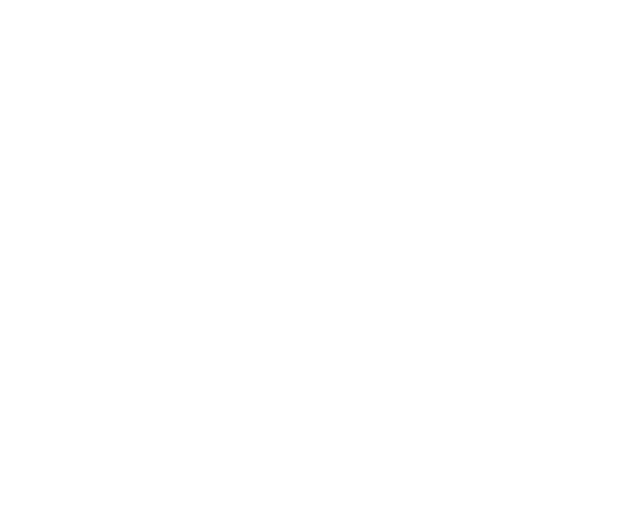
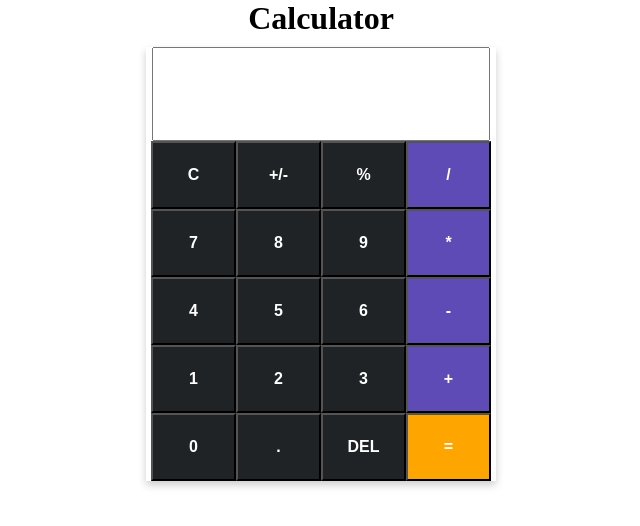
Before and after one commit to tanianasrin1/my-third-repo, a plain HTML site: page index.html in a window 1280 px wide. Shown: the whole page, without its empty margins (319-959 px from the left). Drawn offline with Linux system fonts and the light colour scheme.

Commit message:
added body

```diff
--- a/index.html
+++ b/index.html
@@ -5,8 +5,52 @@
     <meta http-equiv="X-UA-Compatible" content="IE=edge">
     <meta name="viewport" content="width=device-width, initial-scale=1.0">
     <title>Practice</title>
+    <link rel="stylesheet" href="style.css">
 </head>
 <body>
 
+
+   <h1>Calculator</h1>
+   <div class="card">
+   	<div class="cal-head">
+   		<input type="text" name="text" id="result" maxlength="20">
+   	</div>
+   	<div class="cal-body">
+   		<div>
+   			<input type="button" name="" class="btn"  value="C">
+   			<input type="button" name="" class="btn"  value="+/-">
+   			<input type="button" name="" class="btn"  value="%">
+   			<input type="button" name="" class="btn btn-style"  value="/">
+   		</div>
+   		<div>
+   			<input type="button" name="" class="btn"  value="7">
+   			<input type="button" name="" class="btn"  value="8">
+   			<input type="button" name="" class="btn"  value="9">
+   			<input type="button" name="" class="btn btn-style"  value="*">
+   		</div>
+   		<div>
+   			<input type="button" name="" class="btn"  value="4">
+   			<input type="button" name="" class="btn"  value="5">
+   			<input type="button" name="" class="btn"  value="6">
+   			<input type="button" name="" class="btn btn-style"  value="-">
+   		</div>
+   		<div>
+   			<input type="button" name="" class="btn"  value="1">
+   			<input type="button" name="" class="btn"  value="2">
+   			<input type="button" name="" class="btn"  value="3">
+   			<input type="button" name="" class="btn btn-style"  value="+">
+   		</div>
+   		<div>
+   			<input type="button" name="" class="btn"  value="0">
+   			<input type="button" name="" class="btn"  value=".">
+   			<input type="button" name="" class="btn"  value="DEL">
+   			<input type="button" name="" class="btn btn-style1"  value="=">
+   		</div>
+
+
+   	</div>
+
+   </div>
+
 </body>
 </html>
--- a/style.css
+++ b/style.css
@@ -0,0 +1,46 @@
+*{
+	margin: 0px;
+	padding: 0px;
+}
+h1{
+	text-align: center;
+}
+.card{
+	margin: 0 auto;
+	max-width: 350px;
+	text-align: center;
+	margin-top: 10px;
+	box-shadow: 0px 4px 8px 0 rgba(0,0,0,0.2);
+	transition: 0,3s;
+	font-size: 0px;
+}
+.card:hover{
+		box-shadow: 2px 16px 32px 0 rgba(0,0,0,0.2);
+}
+#result{
+	width: 324px;
+	height: 90px;
+	font-size: 28px;
+	font-weight: bold;
+	text-align: right;
+	padding: 0 5px;
+	letter-spacing: 2px;
+}
+.btn{
+	width: 85px;
+	height: 68px;
+	font-weight: bold;
+	font-size: 16px;
+	background-color: #1f2326;
+	color: white;
+}
+.btn-style{
+	background-color: #5F4BB6;
+}
+.btn-style1{
+	background-color: orange;
+
+}
+.btn:hover{
+	background-color: pink;
+}
```
